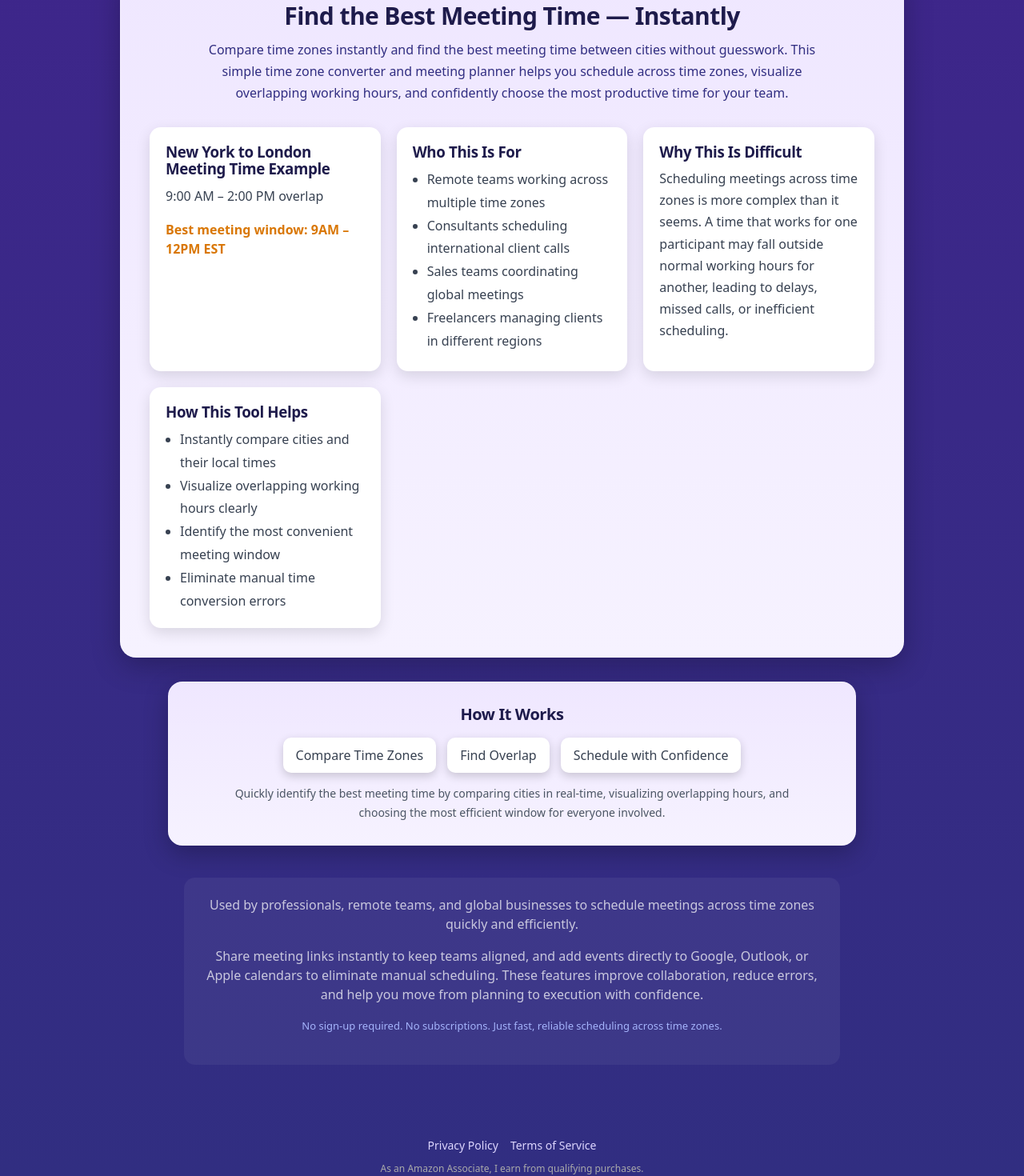
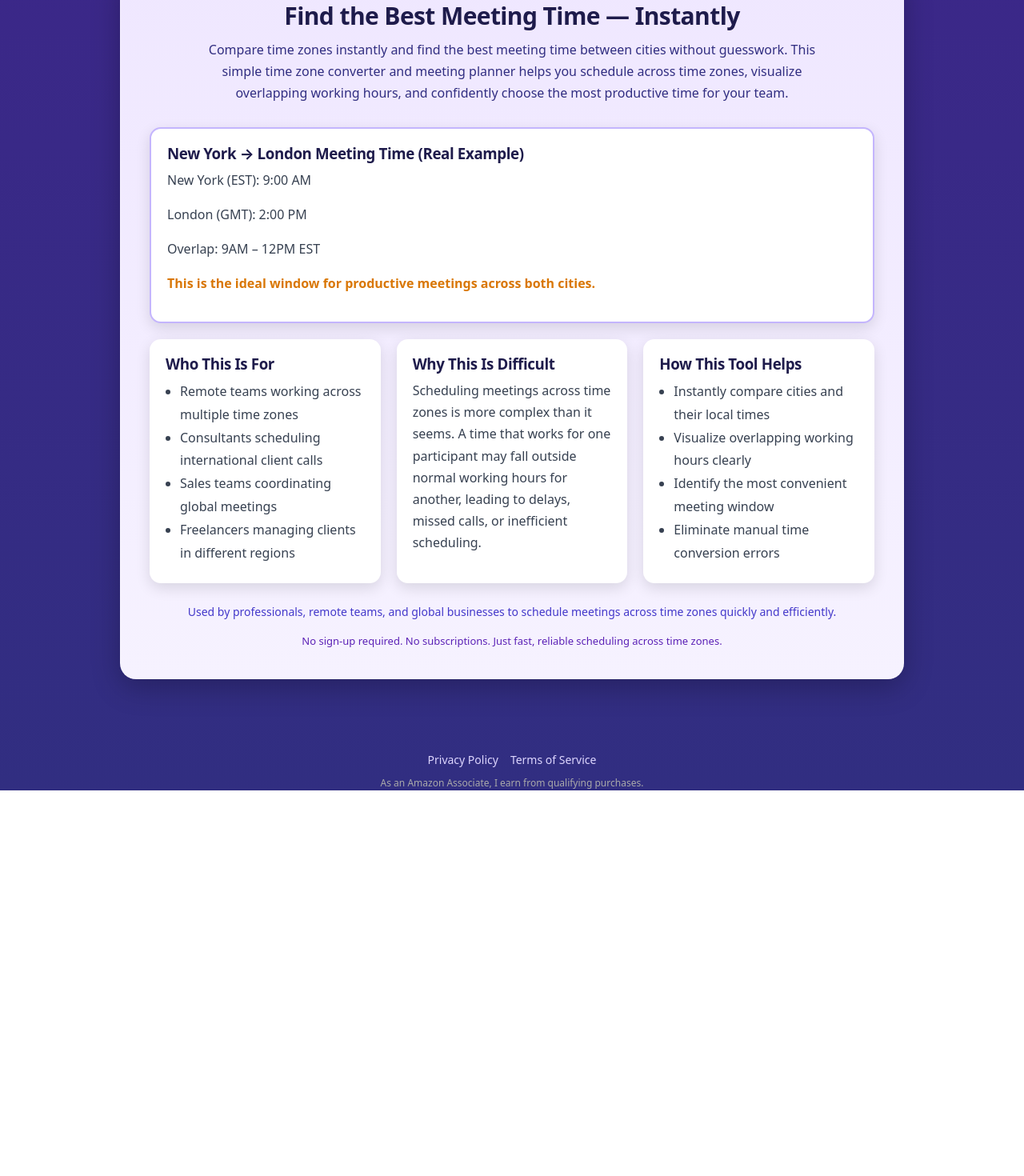
Before and after one commit to techtalk1282/Best-Meeting-Time, a Next.js app: page / in a window 1280 px wide. Shown: the part 1740-3210 px from the top of the page at 80% size. After the commit the page ends 2728 px from the top, so only its background shows below. Built offline with nearby package versions, Linux system fonts and the light colour scheme.

Commit message:
feat(homepage): unify seo content into single premium block and improve example clarity
Updated version to v3.2 with a unified SEO block. Improved example clarity, removed redundant sections, and ensured a clean UI with strong SEO density.

```diff
--- a/app/page.tsx
+++ b/app/page.tsx
@@ -1,21 +1,21 @@
 /**
  * File: app/page.tsx
- * Version: v3.1 (HOMEPAGE SEO POLISH + MOBILE STACK)
+ * Version: v3.2 (UNIFIED SEO BLOCK — CLEAN + PREMIUM)
  * Date: 2026-04-13
  *
  * PURPOSE:
- * - Improve homepage SEO block visual polish
- * - Strengthen keyword coverage naturally
- * - Make homepage SEO cards stack cleanly on mobile
- * - Keep changes isolated to homepage only
+ * - Combine SEO sections into one unified premium block
+ * - Improve example clarity and usefulness
+ * - Remove redundant sections (How It Works + duplicate text)
+ * - Maintain clean UI + strong SEO density
  *
  * SAFE:
- * - No ToolPreviewSection logic touched
- * - No PremiumFeaturesSection logic touched
- * - No city pages touched
+ * - No ToolPreviewSection changes
+ * - No PremiumFeaturesSection changes
+ * - No city page impact
  *
  * Rollback:
- * - v3.0 (FINAL POLISH — UX + SEO + VISUAL BALANCE)
+ * - v3.1
  */
 
 import dynamic from "next/dynamic";
@@ -40,20 +40,14 @@ export default function HomePage() {
         premiumFeatures={<PremiumFeaturesSection />}
         bonusFeatures={
           <div style={{ marginTop: "80px", padding: "0 20px", paddingBottom: "80px" }}>
+
             {/* INTERNAL LINKS */}
             <div style={{ textAlign: "center", marginBottom: "40px", color: "white" }}>
               <h2 style={{ fontSize: "26px", marginBottom: "12px" }}>
                 Popular Meeting Time Cities
               </h2>
 
-              <div
-                style={{
-                  display: "flex",
-                  flexWrap: "wrap",
-                  justifyContent: "center",
-                  gap: "12px",
-                }}
-              >
+              <div style={{ display: "flex", flexWrap: "wrap", justifyContent: "center", gap: "12px" }}>
                 <a href="/best-meeting-time-new-york">New York</a>
                 <a href="/best-meeting-time-london">London</a>
                 <a href="/best-meeting-time-tokyo">Tokyo</a>
@@ -66,11 +60,11 @@ export default function HomePage() {
               </div>
             </div>
 
-            {/* BLOCK 1 — SEO / EXPLANATION */}
+            {/* ✅ UNIFIED SEO BLOCK */}
             <div
               style={{
                 maxWidth: "980px",
-                margin: "0 auto 30px auto",
+                margin: "0 auto",
                 background: "linear-gradient(180deg, #efe7ff 0%, #f6f2ff 100%)",
                 borderRadius: "20px",
                 padding: "36px",
@@ -78,6 +72,7 @@ export default function HomePage() {
                 border: "1px solid rgba(255,255,255,0.35)",
               }}
             >
+              {/* TITLE + INTRO */}
               <div style={{ textAlign: "center", marginBottom: "28px" }}>
                 <h2 style={{ fontSize: "30px", color: "#1e1b4b", marginBottom: "10px" }}>
                   Find the Best Meeting Time — Instantly
@@ -99,6 +94,26 @@ export default function HomePage() {
                 </p>
               </div>
 
+              {/* 🔥 IMPROVED EXAMPLE */}
+              <div
+                style={{
+                  ...card,
+                  marginBottom: "20px",
+                  border: "2px solid #c4b5fd",
+                }}
+              >
+                <h3 style={title}>New York → London Meeting Time (Real Example)</h3>
+
+                <p style={text}>New York (EST): 9:00 AM</p>
+                <p style={text}>London (GMT): 2:00 PM</p>
+                <p style={text}>Overlap: 9AM – 12PM EST</p>
+
+                <p style={gold}>
+                  This is the ideal window for productive meetings across both cities.
+                </p>
+              </div>
+
+              {/* GRID */}
               <div
                 style={{
                   display: "grid",
@@ -106,12 +121,6 @@ export default function HomePage() {
                   gap: "20px",
                 }}
               >
-                <div style={card}>
-                  <h3 style={title}>New York to London Meeting Time Example</h3>
-                  <p style={text}>9:00 AM – 2:00 PM overlap</p>
-                  <p style={gold}>Best meeting window: 9AM – 12PM EST</p>
-                </div>
-
                 <div style={card}>
                   <h3 style={title}>Who This Is For</h3>
                   <ul style={textList}>
@@ -141,89 +150,34 @@ export default function HomePage() {
                   </ul>
                 </div>
               </div>
-            </div>
 
-            {/* BLOCK 2 — HOW IT WORKS */}
+              {/* TRUST / AUTHORITY */}
               <div
                 style={{
-                maxWidth: "860px",
-                margin: "0 auto 30px auto",
-                background: "linear-gradient(180deg, #efe7ff 0%, #f6f2ff 100%)",
-                borderRadius: "18px",
-                padding: "28px",
-                boxShadow: "0 10px 30px rgba(0,0,0,0.25)",
-                border: "1px solid rgba(255,255,255,0.35)",
+                  marginTop: "24px",
                   textAlign: "center",
-              }}
-            >
-              <h3 style={{ color: "#1e1b4b", marginBottom: "18px", fontSize: "20px" }}>
-                How It Works
-              </h3>
-
-              <div
-                style={{
-                  display: "flex",
-                  justifyContent: "center",
-                  gap: "14px",
-                  marginBottom: "14px",
-                  flexWrap: "wrap",
-                }}
-              >
-                {["Compare Time Zones", "Find Overlap", "Schedule with Confidence"].map(
-                  (s, i) => (
-                    <div key={i} style={pill}>
-                      {s}
-                    </div>
-                  )
-                )}
-              </div>
-
-              <p
-                style={{
-                  color: "#4b5563",
+                  color: "#4338ca",
                   fontSize: "14px",
-                  lineHeight: "1.7",
-                  maxWidth: "720px",
-                  margin: "0 auto",
-                }}
-              >
-                Quickly identify the best meeting time by comparing cities in real-time,
-                visualizing overlapping hours, and choosing the most efficient window for
-                everyone involved.
-              </p>
-            </div>
-
-            {/* FINAL SECTION — TRUST / SUPPORTING COPY */}
-            <div
-              style={{
-                maxWidth: "820px",
-                margin: "40px auto 0 auto",
-                textAlign: "center",
-                background: "rgba(255,255,255,0.05)",
-                borderRadius: "14px",
-                padding: "22px",
-                color: "#ddd6fe",
-                fontSize: "15px",
                   lineHeight: "1.7",
                 }}
               >
-              <p>
-                Used by professionals, remote teams, and global businesses to schedule
-                meetings across time zones quickly and efficiently.
-              </p>
+                Used by professionals, remote teams, and global businesses to schedule meetings
+                across time zones quickly and efficiently.
+              </div>
 
-              <p style={{ marginTop: "12px" }}>
-                Share meeting links instantly to keep teams aligned, and add events directly
-                to Google, Outlook, or Apple calendars to eliminate manual scheduling. These
-                features improve collaboration, reduce errors, and help you move from
-                planning to execution with confidence.
-              </p>
+              {/* SUPPORT TEXT */}
+              <div
+                style={{
+                  marginTop: "16px",
+                  textAlign: "center",
+                  color: "#5b21b6",
+                  fontSize: "13px",
+                }}
+              >
+                No sign-up required. No subscriptions. Just fast, reliable scheduling across time zones.
+              </div>
+            </div>
 
-              <p style={{ color: "#a5b4fc", fontSize: "13px", marginTop: "18px" }}>
-                No sign-up required. No subscriptions. Just fast, reliable scheduling across
-                time zones.
-              </p>
-            </div>
           </div>
         }
         footer={<FooterSection />}
@@ -238,7 +192,6 @@ const card = {
   padding: "20px",
   borderRadius: "14px",
   boxShadow: "0 6px 18px rgba(0,0,0,0.12)",
-  minWidth: 0,
 };
 
 const title = {
@@ -262,12 +215,3 @@ const gold = {
   color: "#d97706",
   fontWeight: 700,
 };
-
-const pill = {
-  background: "white",
-  padding: "10px 16px",
-  borderRadius: "10px",
-  boxShadow: "0 4px 12px rgba(0,0,0,0.18)",
-  color: "#374151",
-  fontWeight: 500,
-};
```
Lines whose indentation alone changed are shown as unchanged.
